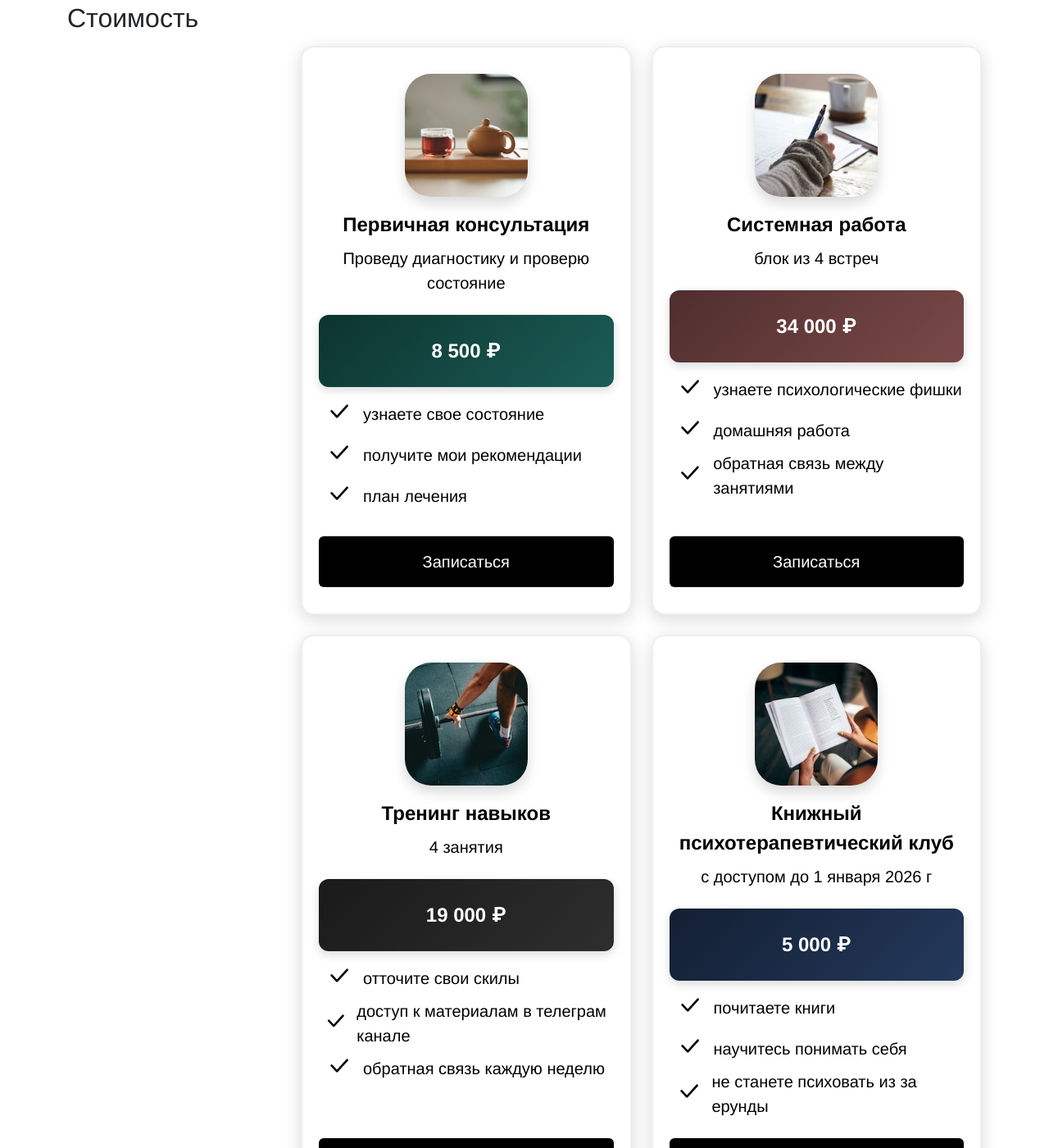
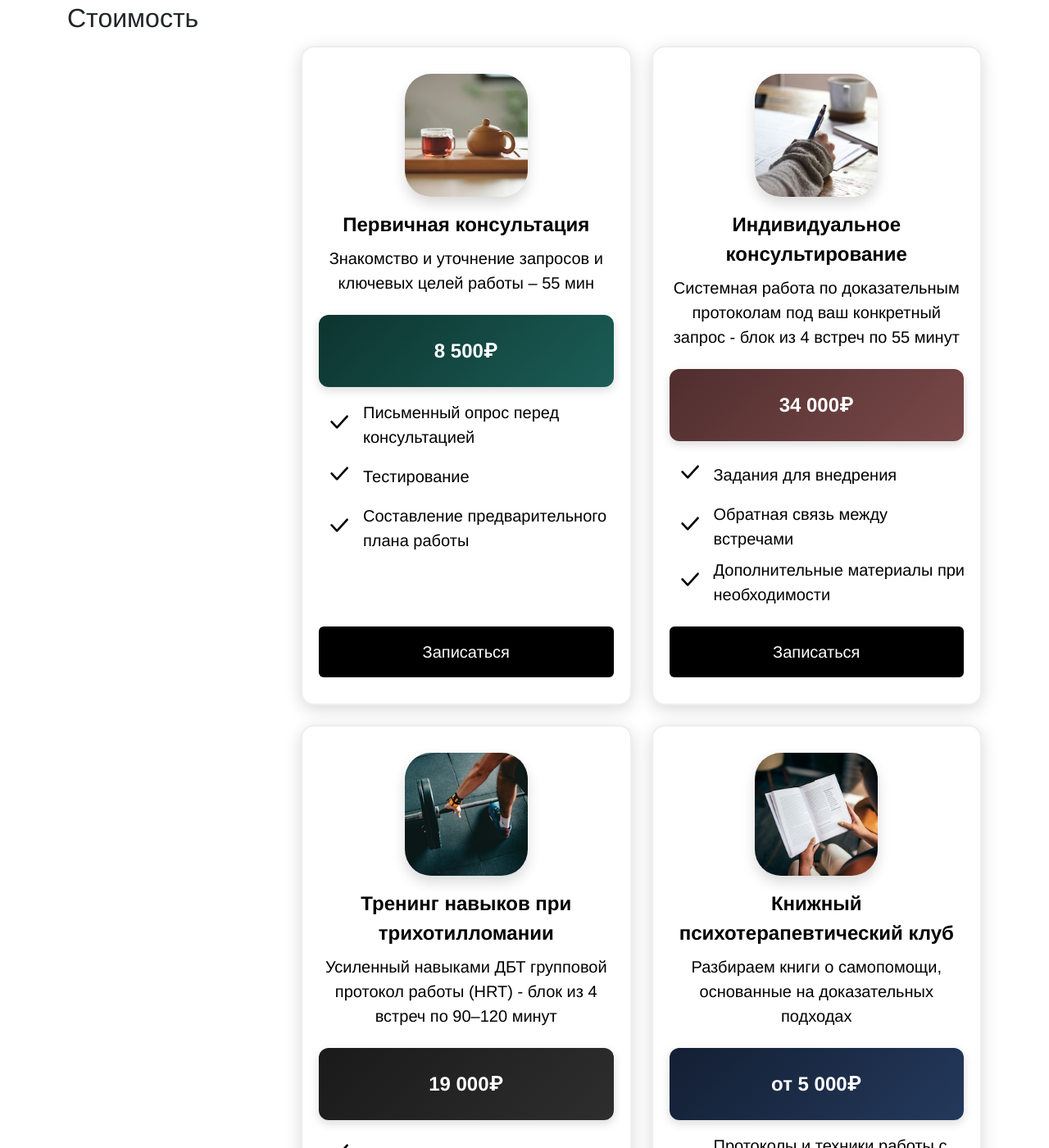
Before and after one commit to ttm-help/main-site, a Jekyll site: the page built from index.md, in a window 1280 px wide and 1400 px high, scrolled down 3881 px. Shown: the whole window at 82% size. Built offline with Jekyll 4.4.1, drawn with Linux system fonts in a browser that asks for light colours; some of the changed text lies outside the part shown.

Commit message:
fix services

```diff
--- a/_data/offers.yml
+++ b/_data/offers.yml
@@ -1,36 +1,42 @@
 list:
   - name: "Первичная консультация"
-    description: "Проведу диагностику и проверю состояние"
+    description: "Знакомство и уточнение запросов и ключевых целей работы – 55 мин"
     pic: "assets/images/offers/initial.jpg"
-    price: "8 500 ₽"
+    price: "8 500₽"
     results:
-      - узнаете свое состояние
-      - получите мои рекомендации
-      - план лечения
+      - Письменный опрос перед консультацией
+      - Тестирование
+      - Составление предварительного плана работы
 
-  - name: "Системная работа"
-    description: "блок из 4 встреч"
+  - name: "Индивидуальное консультирование"
+    description: "Системная работа по доказательным протоколам под ваш конкретный запрос - блок из 4 встреч по 55 минут"
     pic: "assets/images/offers/system-work.jpg"
-    price: "34 000 ₽"
+    price: "34 000₽"
     results:
-      - узнаете психологические фишки
-      - домашняя работа
-      - обратная связь между занятиями
+      - Задания для внедрения
+      - Обратная связь между встречами
+      - Дополнительные материалы при необходимости
 
-  - name: "Тренинг навыков"
-    description: "4 занятия"
+  - name: "Тренинг навыков при трихотилломании"
+    description: "Усиленный навыками ДБТ групповой протокол работы (HRT) - блок из 4 встреч по 90–120 минут"
     pic: "assets/images/offers/training.jpg"
-    price: "19 000 ₽"
+    price: "19 000₽"
     results:
-      - отточите свои скилы
-      - доступ к материалам в телеграм канале
-      - обратная связь каждую неделю
+      - 12 групповых встреч
+      - Тренинг конкурирующего поведения / замещения привычки
+      - Навыки осознанности
+      - Навыки эмоциональной саморегуляции
+      - Навыки саморегуляции в стрессе
+      - Задания для отработки между встречами
 
   - name: "Книжный психотерапевтический клуб"
-    description: "с доступом до 1 января 2026 г"
+    description: "Разбираем книги о самопомощи, основанные на доказательных подходах"
     pic: "assets/images/offers/book.jpg"
-    price: "5 000 ₽"
+    price: "от 5 000₽"
     results:
-      - почитаете книги
-      - научитесь понимать себя
-      - не станете психовать из за ерунды
+      - Протоколы и техники работы с различными запросами
+      - Доступ ко всей ранее начитанной базе материалов
+      - Работа с книгами, которые еще не переведены на русский язык
+      - Подходит и клиентам, и психологам
+      - Доступ на месяц 5 000₽
+      - Доступ до 31 декабря 2027 г 15 000₽
--- a/index.md
+++ b/index.md
@@ -17,7 +17,7 @@ image: ""
                         class="figure-img img-fluid rounded-5 shadow mb-3"
                         alt="{{ page.title }}"/>
                 <div class="me-3">
-                    <span class="fs-4">Я Оксана Коновалова — психолог,<br/><small class="text-body-secondary">специализирующийся на трихотилломании</small></span>
+                    <span class="fs-4">Я, Оксана Коновалова — клинический психолог,<br/><small class="text-body-secondary">специализирующийся на трихотилломании</small></span>
                 </div>
             </div>
         </div>
@@ -182,8 +182,8 @@ image: ""
                                     <div class="row text-center mt-2 mb-4">
                                         {% assign results = offer.results %}
                                         {% for result in results %}
-                                            <div class="d-flex align-items-center">
-                                                <svg width="50" height="50" class="me-2 d-block">
+                                            <div class="d-flex align-items-center mt-2">
+                                                <svg width="50" height="50" class="me-2 d-block" style="flex-shrink: 0">
                                                     <use xlink:href="#icon-mark"></use>
                                                 </svg>
 
```
